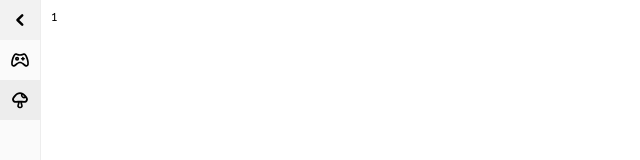
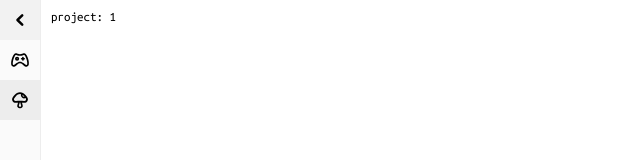
Before and after one commit to ampatspell/tiny-svelte, a SvelteKit app: page /editor/projects/1 in a window 1280 px wide. Shown: the top 160 px of the page, without its empty margins (0-640 px from the left). Built offline with nearby package versions, Linux system fonts and the light colour scheme.

Commit message:
Update project.svelte

```diff
--- a/src/components/routes/editor/projects/project/project.svelte
+++ b/src/components/routes/editor/projects/project/project.svelte
@@ -5,7 +5,7 @@
 </script>
 
 <div class="project">
-  {id}
+  project: {id}
 </div>
 
 <style lang="scss">
```
